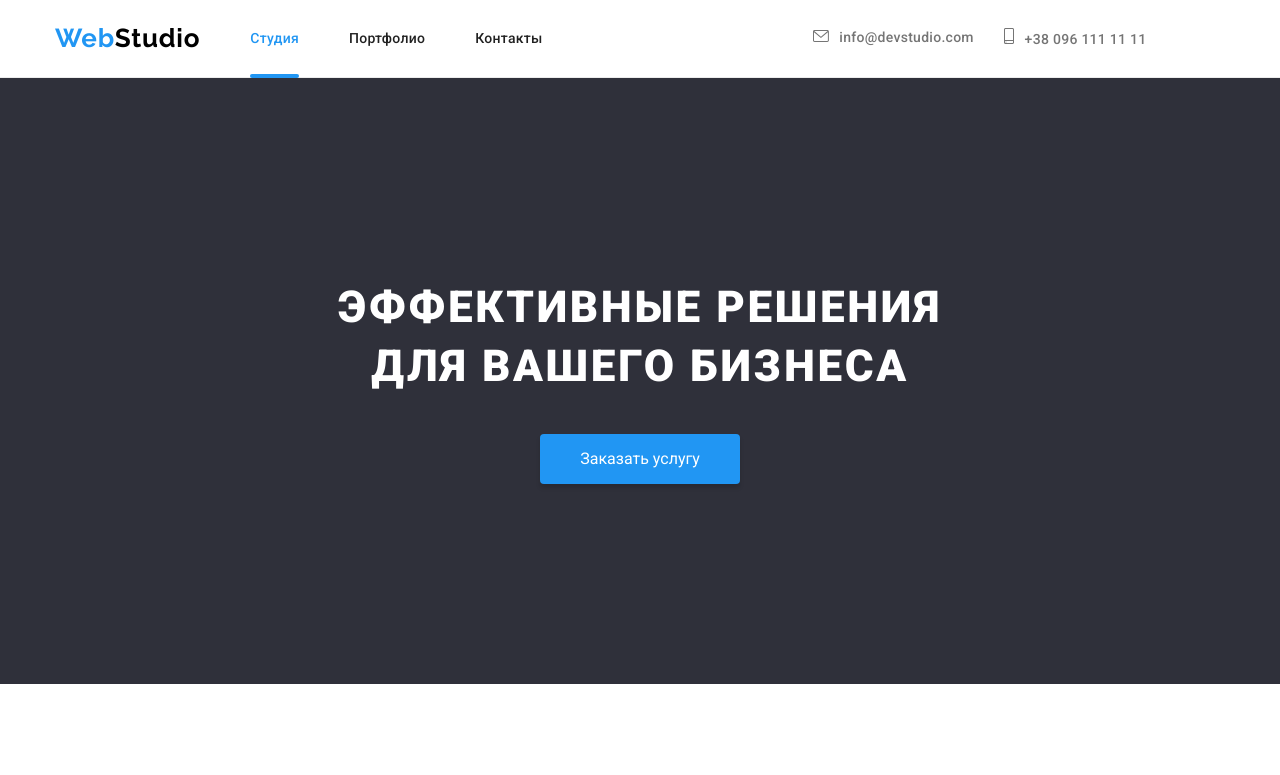
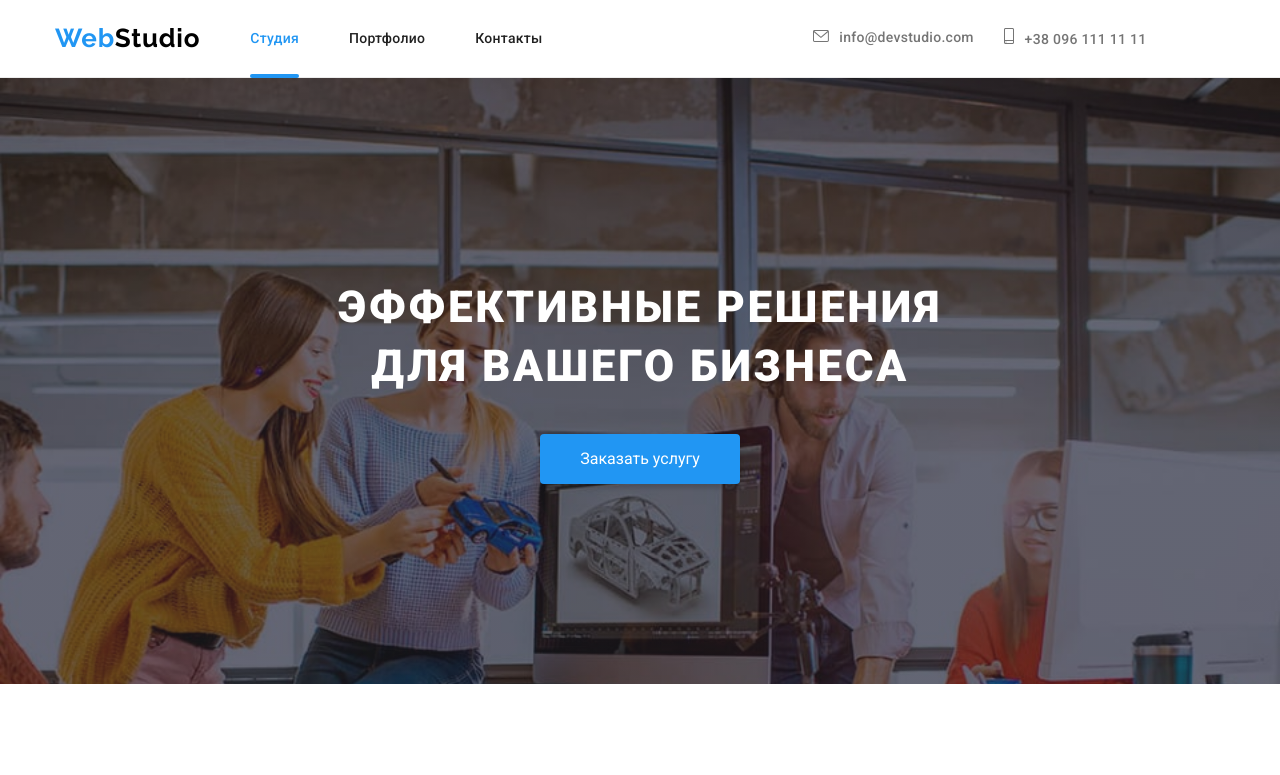
Before and after one commit to Gitforcommit/goit-markup-hw-07, a plain HTML site: page index.html in a window 1280 px wide. Shown: the top 775 px of the page. Drawn offline with nearby package versions, Linux system fonts and the light colour scheme.

Commit message:
backimg hero

```diff
--- a/sass/components/_hero.scss
+++ b/sass/components/_hero.scss
@@ -4,6 +4,8 @@
   margin-left: auto;
   padding-top: 200px;
   padding-bottom: 200px;
+  background-image: linear-gradient(rgba(47, 48, 58, 0.4), rgba(47, 48, 58, 0.4)),
+    url(../images/hero-img1.jpg);
   text-align: center;
   width: 100%;
   max-width: 1600px;
```
Also changed, not shown: css/main.css, css/main.min.css, 2 other files.
